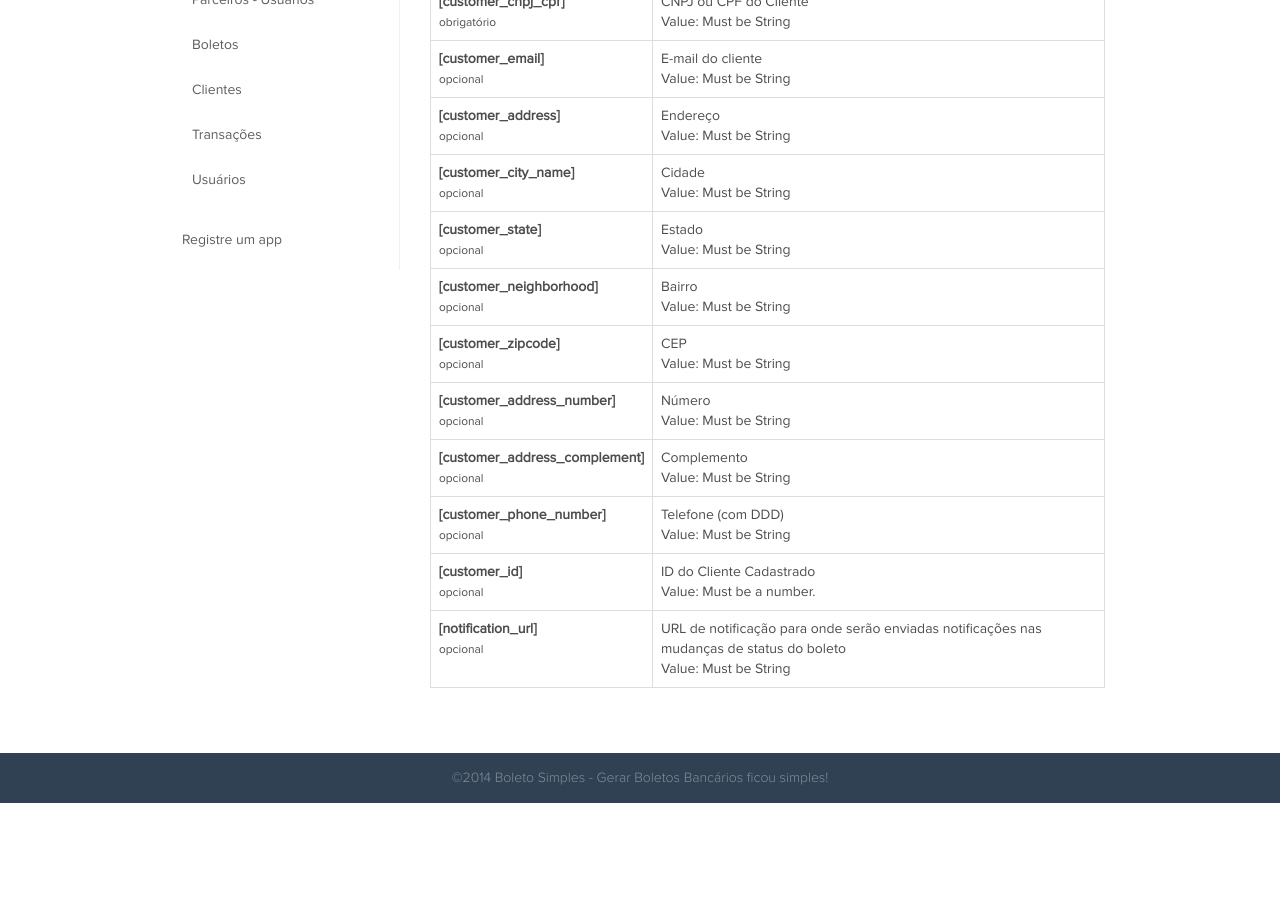
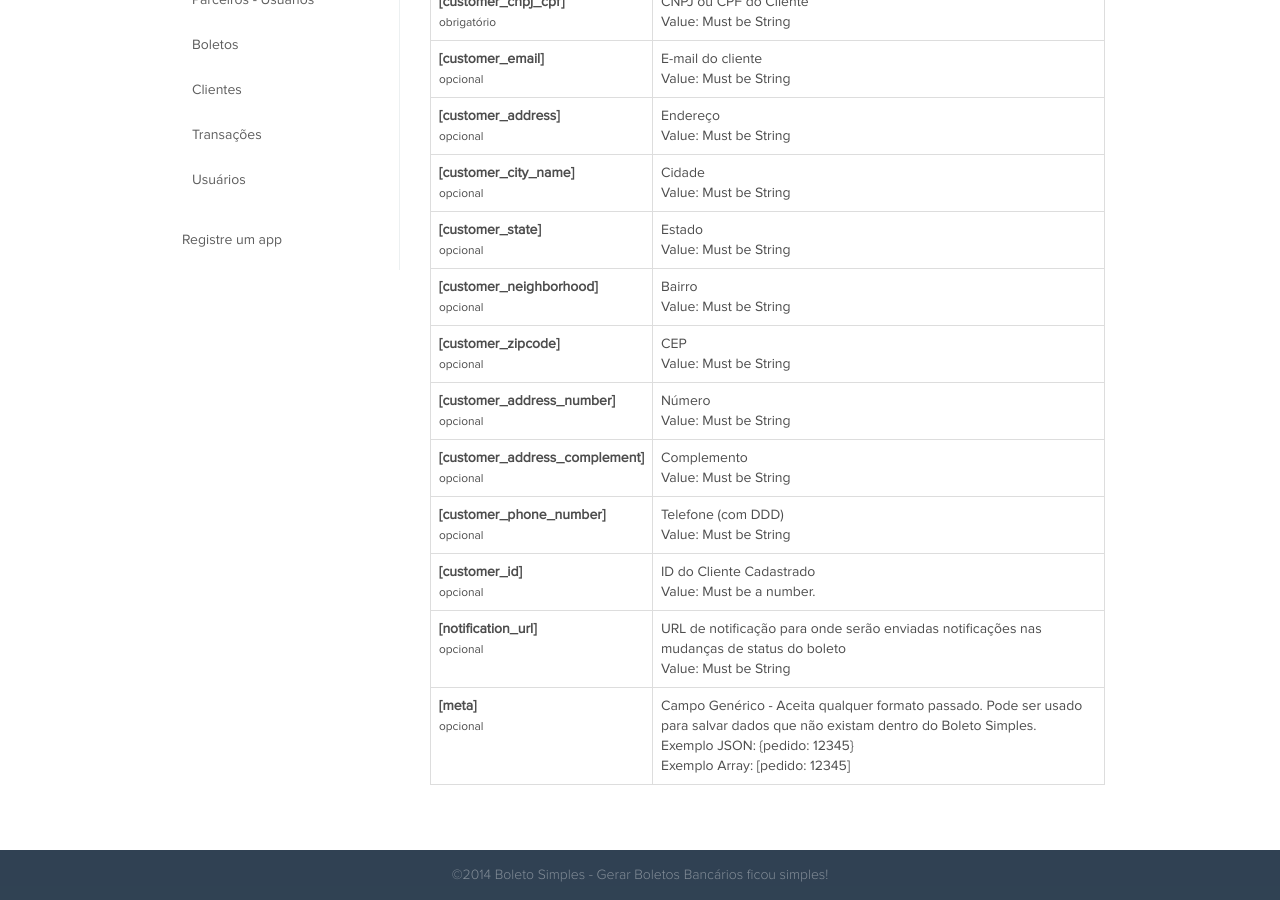
Before and after one commit to BoletoSimples/boletosimples-docs, a Jekyll site: the page built from reference/v1/bank_billets/create/index.md, in a window 1280 px wide and 900 px high, scrolled down 639 px. Built offline with Jekyll 4.4.1, drawn with Linux system fonts in a browser that asks for light colours; before the commit the page ends 1442 px from its top, so only the background shows below that; some of the changed text lies outside the part shown.

Commit message:
update bank billet documentation

```diff
--- a/reference/v1/bank_billets/create/index.md
+++ b/reference/v1/bank_billets/create/index.md
@@ -256,8 +256,24 @@ en: /en/reference
         URL de notificação para onde serão enviadas notificações nas mudanças de status do boleto
           <br>
           Value: Must be String
-        </td>
-      </tr>
+      </td>
+    </tr>
+
+    <tr>
+      <td>
+        <strong> [meta] </strong>
+        <br>
+        <small>
+          opcional
+        </small>
+      </td>
+      <td>
+ Campo Genérico -  Aceita qualquer formato passado. Pode ser usado para salvar dados que não existam dentro do Boleto Simples.
+          <br>
+          Exemplo JSON: {pedido: 12345}<br>
+          Exemplo Array: [pedido: 12345]
+      </td>
+    </tr>
 
     </tbody>
   </table>
```
Also changed, not shown: other parts of reference/v1/bank_billets/create/index.md (+1 -1 lines).
